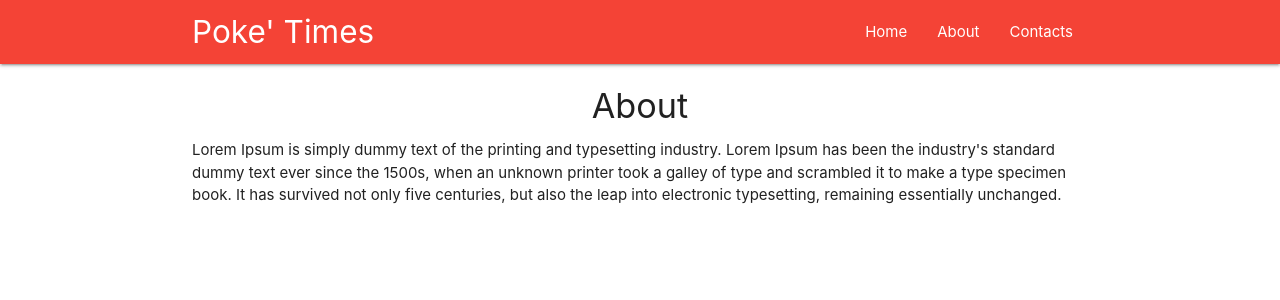
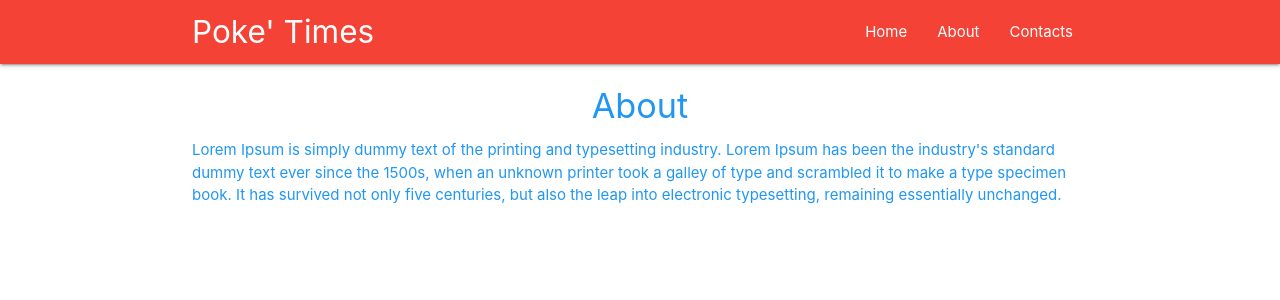
Before and after one commit to niroshini06/Router-Sample, a React (Create React App) app: page /about in a window 1280 px wide. Shown: the top 300 px of the page. Built offline with nearby package versions, Linux system fonts and the light colour scheme.

Commit message:
higher order component - part 2

```diff
--- a/src/components/About.js
+++ b/src/components/About.js
@@ -1,4 +1,5 @@
 import React from 'react';
+import Rainbow from '../hoc/Rainbow';
 
 const About = () => {
 	return (
@@ -16,4 +17,4 @@ const About = () => {
 	);
 };
 
-export default About;
+export default Rainbow(About);
--- /dev/null
+++ b/src/hoc/Rainbow.js
@@ -0,0 +1,16 @@
+import React from 'react';
+
+const Rainbow = (WrappedComponent) => {
+	const colors = ['red', 'blue', 'green', 'yellow', 'pink', 'orange'];
+	const randomColor = colors[Math.floor(Math.random() * 5)];
+	const colorSelection = randomColor + '-text';
+	return (props) => {
+		return (
+			<div className={colorSelection}>
+				<WrappedComponent {...props} />
+			</div>
+		);
+	};
+};
+
+export default Rainbow;
```
